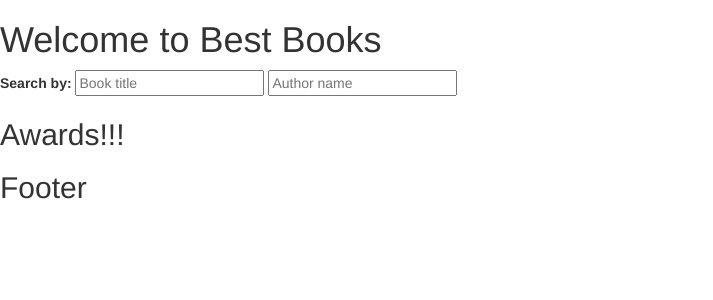
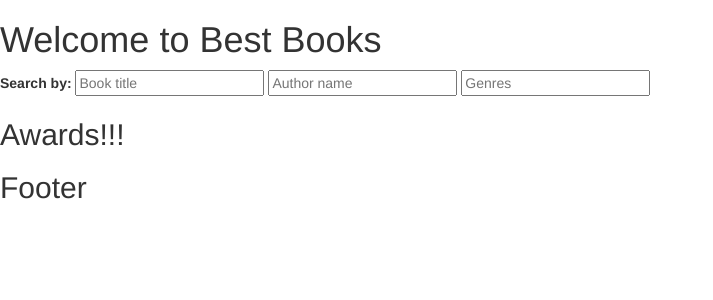
Before and after one commit to kemily/best_books, a Flask app: page / in a window 1280 px wide. Shown: the top 300 px of the page, without its empty margins (0-713 px from the left). Run offline with Flask 2, Linux system fonts and the light colour scheme; data that the repository does not hold is empty; some libraries are stand-ins or nearby versions.

Commit message:
Added search by genre auto complete

```diff
--- a/server.py
+++ b/server.py
@@ -68,8 +68,25 @@ def author_auto_complete():
     for name in authors:
         authors_names.append(name[0])
 
-    # returning a books titles list
+    # returning a authors names list
     return jsonify(names_list=authors_names)
+
+@app.route("/genre-auto-complete", methods=["GET"])
+def genre_auto_complete():
+    """Return a list of all genres list that are currently in the database"""
+
+    # gets all the genres tuples from the genres table
+    get_genres = db.session.query(Genre.genre).all()
+    # create an empty list to append genres from the tuples
+    genres = []
+
+    # iterate over the list and append the fist element
+    # which is genre, to the genres
+    for genre in get_genres:
+        genres.append(genre[0])
+
+    # returning genres list
+    return jsonify(genres_list=genres)
 
 
 @app.route("/get-book-info", methods=["GET"])
@@ -122,6 +139,23 @@ def get_author_books():
     books = [book.to_dict() for book in author_books]
 
     return jsonify(books_list=books, name=author_name)
+
+@app.route("/get-genre-books", methods=["GET"])
+def get_genre_books():
+    """Return list of the books by the chosen genre as JSON"""
+
+    # gets selected genre from the get request
+    genre = request.args.get("genre")
+
+    # getting genre object from genres table by the selected genre
+    get_genre = Genre.query.filter(Genre.genre == genre).first()
+    # getting books in the selected genre
+    genre_books = get_genre.books
+
+    # getting list of books objects from the database
+    books = [book.to_dict() for book in genre_books]
+
+    return jsonify(books_list=books, genre=genre)
 
 
 @app.route("/get-award-year", methods=["GET"])
--- a/static/js/autocomplete.js
+++ b/static/js/autocomplete.js
@@ -4,7 +4,8 @@
 
 $(function () { // this is the jquery shortcut for document.ready()
 
-    // when the page is loaded the
+    // when the page is loaded the list of books titles is loaded from the database
+    // and will appear in the auto complete drop down manu
     function bookAutoComplete(evt) {
         console.log("doing book autocomplete magic!");
 
@@ -31,7 +32,8 @@ $(function () { // this is the jquery shortcut for document.ready()
 ///////////////////// LOADING AUTHOR AUTOCOMPLETE ////////////////////////
 
 
-// when the page is loaded the
+    // when the page is loaded the list of books authors is loaded from the database
+    // and will appear in the auto complete drop down manu
     function authorAutoComplete(evt) {
         console.log("doing author autocomplete magic!");
 
@@ -52,6 +54,32 @@ $(function () { // this is the jquery shortcut for document.ready()
     }
 
     var authorCall = authorAutoComplete();
+
+///////////////////// LOADING GENRES AUTOCOMPLETE ////////////////////////
+
+    // when the page is loaded the list of genres is loaded from the database
+    // and will appear in the auto complete drop down manu
+    function genresAutoComplete(evt) {
+        console.log("doing genres autocomplete magic!");
+
+        $.get("/genre-auto-complete", showGenreAutoComplete);
+    }
+
+    function showGenreAutoComplete(result) {
+
+        console.log("Genres are getting back from the server!");
+
+        var genres = result.genres_list;
+
+        $('#genres-autocomplete').autocomplete({
+            source: genres,
+            minLength: 1
+        }); // give our user auto complete
+
+    }
+
+    var genresCall = genresAutoComplete();
+
 
 
 //////////// SUBMITTING AND SHOWING BOOK INFO BASE ON SEARCH FROM AUTOCOMPLETE ///////////
@@ -122,7 +150,7 @@ $(function () { // this is the jquery shortcut for document.ready()
             // checking if an author has bio
             // base on that, convirting each author name into html element and pushing them
             // to the author_list
-            award_list.push("<em class='book_awards'>"+ year + ": " + book_award +"</em>");
+            award_list.push("<em class='book_awards'>"+ year + " by " + book_award +"</em>");
         }
 
         // joining all the awards elements from the author_list with comma,
@@ -250,6 +278,74 @@ $(function () { // this is the jquery shortcut for document.ready()
     // stop the click event from bubbling to the document click event that hides
     // all the data from the page
     $('#authors-autocomplete').on('autocompleteselect', function(evt) {
+        evt.stopPropagation();
+    });
+
+//////////// SUBMITTING AND SHOWING BOOKS LIST BASE ON SEARCH FROM GENRES AUTOCOMPLETE ///////////
+
+    function submitSelectedGenre(evt, result) {
+
+        console.log("submitting selected genre to the server!");
+
+        $('#book-info').hide();
+        $("#award-years").hide();
+        $("#books").hide();
+        $("#books").empty();
+
+        var genre = result.item.value;
+        console.log(genre);
+
+        $.get("/get-genre-books", {"genre": genre}, showGenreBooks);
+    }
+
+    function showGenreBooks(result) {
+        console.log("Genre books are " + result);
+
+        $("#books").show();
+
+
+        // getting a list of genre books dictionaries and genre
+        var genre_books = result.books_list;
+        var genre_name = result.genre;
+
+        for (var i = 0; i < genre_books.length; i++) {
+            var image = genre_books[i].url;
+            var title = genre_books[i].title;
+            var book_id = genre_books[i].id;
+
+            if (image === null) {
+                image = "https://placekitten.com/g/100/150";
+            } else if (image.includes("/assets/nophoto/book/")) {
+                image = "https://placekitten.com/g/100/150";
+            }
+
+            console.log(title);
+
+            $('#books').append("<span id= " + book_id + " class='books'><h3>" + title + "</h3><img src=" + image + " alt='Pretty book image' class='book-image'></span>");
+        }
+
+        $("#genres-autocomplete").val("");
+        $('#books').append("<h4>"+ genre_name +" books:</h4>");
+
+        $('html,body').animate({scrollTop: $("#books").offset().top}, 1000,'swing');
+
+        console.log( "authocomplete is empty - "  +  $("#genres-autocomplete").val(""));
+
+        $('.books').on("click", getBook);
+
+        // stop the click event from bubbling to the document click event that hides
+        // all the data from the page
+        $('.books').on('click', function(evt) {
+            evt.stopPropagation();
+        });
+
+    }
+
+    $("#genres-autocomplete").on( "autocompleteselect", submitSelectedGenre);
+
+    // stop the click event from bubbling to the document click event that hides
+    // all the data from the page
+    $('#genres-autocomplete').on('autocompleteselect', function(evt) {
         evt.stopPropagation();
     });
 
--- a/templates/homepage.html
+++ b/templates/homepage.html
@@ -5,8 +5,9 @@
         <div id="search-boxes">
             <label for="books-autocomplete">Search by: </label>
             <input type="text" name="titles" id="books-autocomplete" class="autocomplete" placeholder="Book title" />
+            <input type="text" name="names" id="authors-autocomplete" class="autocomplete" placeholder="Author name"/>
 
-            <input type="text" name="names" id="authors-autocomplete" class="autocomplete" placeholder="Author name"/>
+            <input type="text" name="genres" id="genres-autocomplete" class="autocomplete" placeholder="Genres"/>
         </div>
 
         <div id="awards">
```
